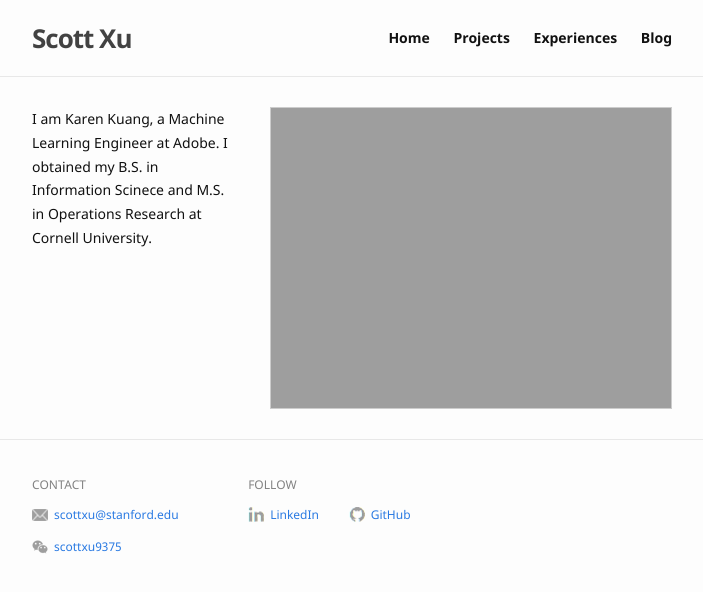
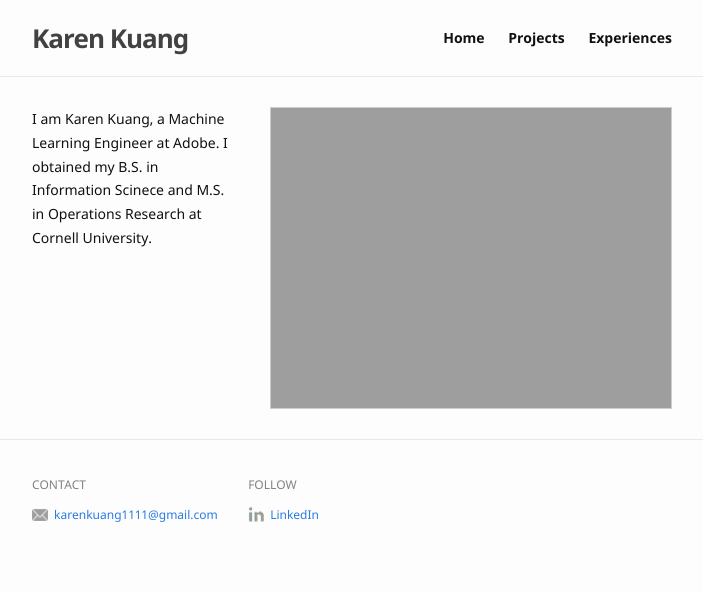
Before and after one commit to karenSashimi/karenSashimi.github.io, a Jekyll site: the page built from index.md, in a window 1280 px wide. Shown: the top 592 px of the page, without its empty margins (288-991 px from the left). Built offline with Jekyll 4.4.1, drawn with Linux system fonts in a browser that asks for light colours.

Commit message:
modify config

```diff
--- a/_config.yml
+++ b/_config.yml
@@ -1,12 +1,12 @@
 # For technical reasons, this file is *NOT* reloaded automatically when you use
 # 'bundle exec jekyll serve'. If you change this file, please restart the server process.
 
-title: Scott Xu
+title: Karen Kuang
 description: >- # this means to ignore newlines until "baseurl:"
   Bay is a minimal Jekyll Theme.
-domain: zichuan-scott-xu.github.io
+domain: karenSashimi.github.io
 baseurl: "" # the subpath of the site
-url: "https://zichuan-scott-xu.github.io" # the base hostname & protocol for the site
+url: "https://karenSashimi.github.io" # the base hostname & protocol for the site
 og_image: /assets/img/profile-pic.jpg
 google_analytics: "UA-121636368-3"
 
@@ -16,24 +16,19 @@ header:
       slug: /
     - name: Projects
     - name: Experiences
-    - name: Blog
-
+    # - name: Blog
 
 footer:
   show_powered_by: false
   contact:
     - name: Email
-      value: scottxu@stanford.edu
-      link: mailto:scottxu@stanford.edu
-    - name: WeChat
-      value: scottxu9375
-      link: "#"
+      value: karenkuang1111@gmail.com
+      link: mailto:karenkuang1111@gmail.com
   follow:
     - name: LinkedIn
-      link: http://linkedin.com/in/zichuanscottxu
-    - name: GitHub
-      link: http://github.com/zichuan-scott-xu
-
+      link: http://linkedin.com/in/karen-yx-kuang
+    # - name: GitHub
+    #   link: http://github.com/zichuan-scott-xu
 
 # Build settings
 markdown: kramdown
@@ -43,7 +38,7 @@ kramdown:
   auto_ids: true
   syntax_highlighter: rouge
 sass:
-    style: :compressed
+  style: :compressed
 plugins:
   - jekyll-feed
 
```
